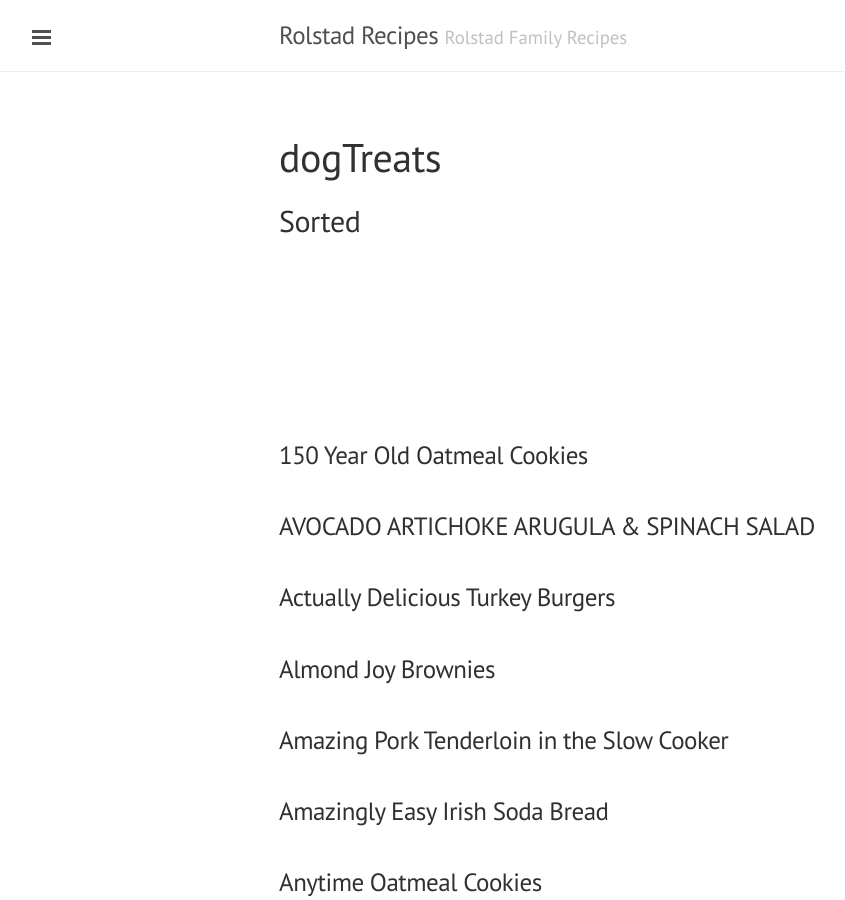
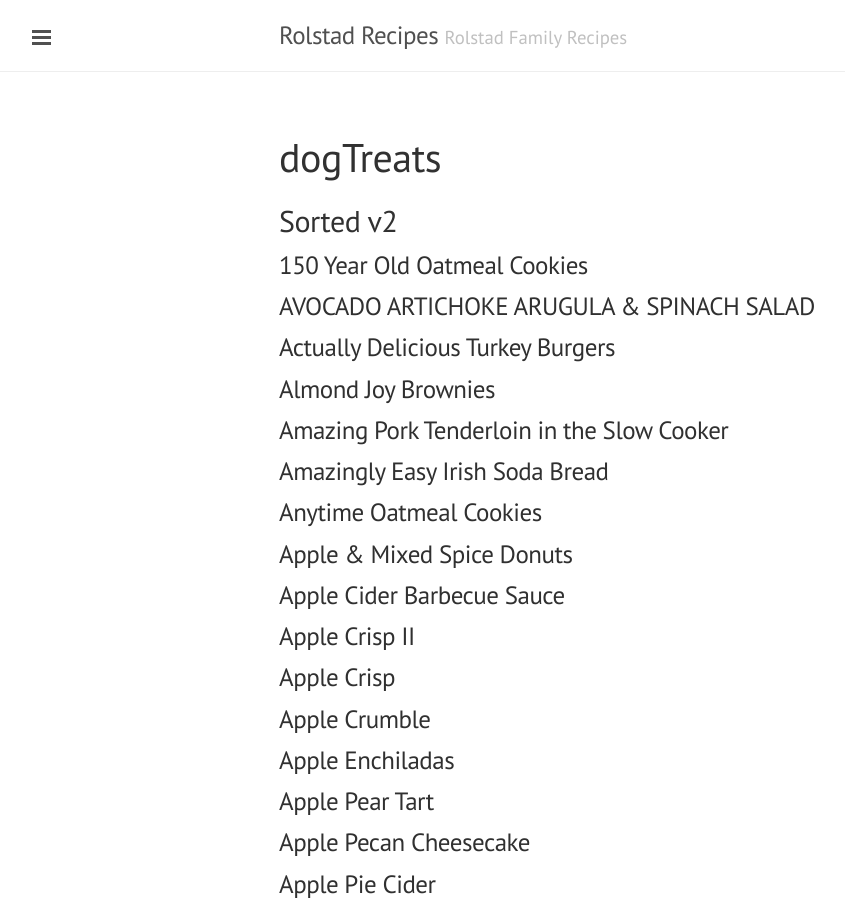
Before and after one commit to jrolstad/jrolstad.github.io, a Jekyll site: the page built from categories/dogTreats/index.html, in a window 1280 px wide and 900 px high. Shown: the whole window, without its empty margins (1-846 px from the left). Built offline with Jekyll 4.4.1, drawn with Linux system fonts in a browser that asks for light colours.

Commit message:
Removing line break

```diff
--- a/_layouts/categorypage.html
+++ b/_layouts/categorypage.html
@@ -4,7 +4,7 @@
 
 <h1>{{ page.category }}</h1>
 
-<h2>Sorted</h2>
+<h2>Sorted v2</h2>
 {% capture posts %}
   {% for post in site.posts %}
     |{{ post.title }}#{{ post.url }}
@@ -15,7 +15,7 @@
     {% assign postitems = post | split: '#' %}
     <a href={{ postitems[1] }}" class="post-link">
       <h3 class="h2 post-title"> {{ postitems[0] }}</h3>
-    </a><br>
+    </a>
 {% endfor %}
 
 <h2>Unsorted</a>
```
